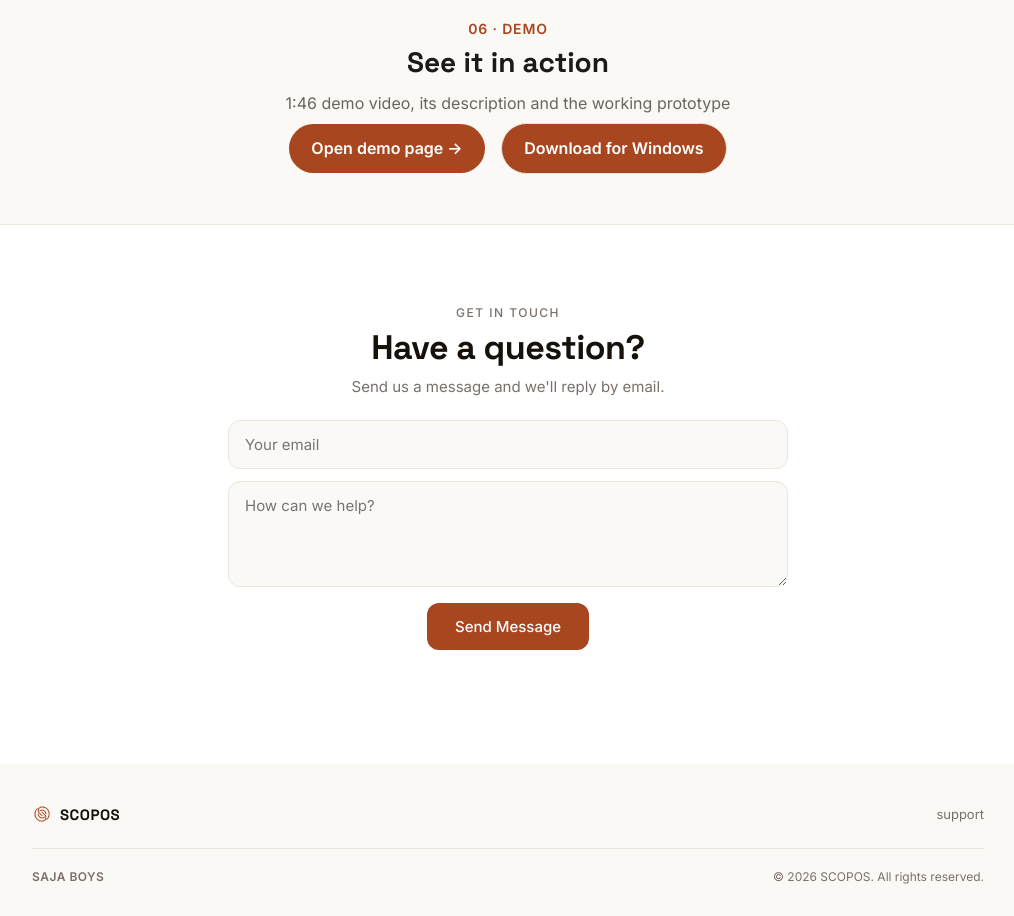
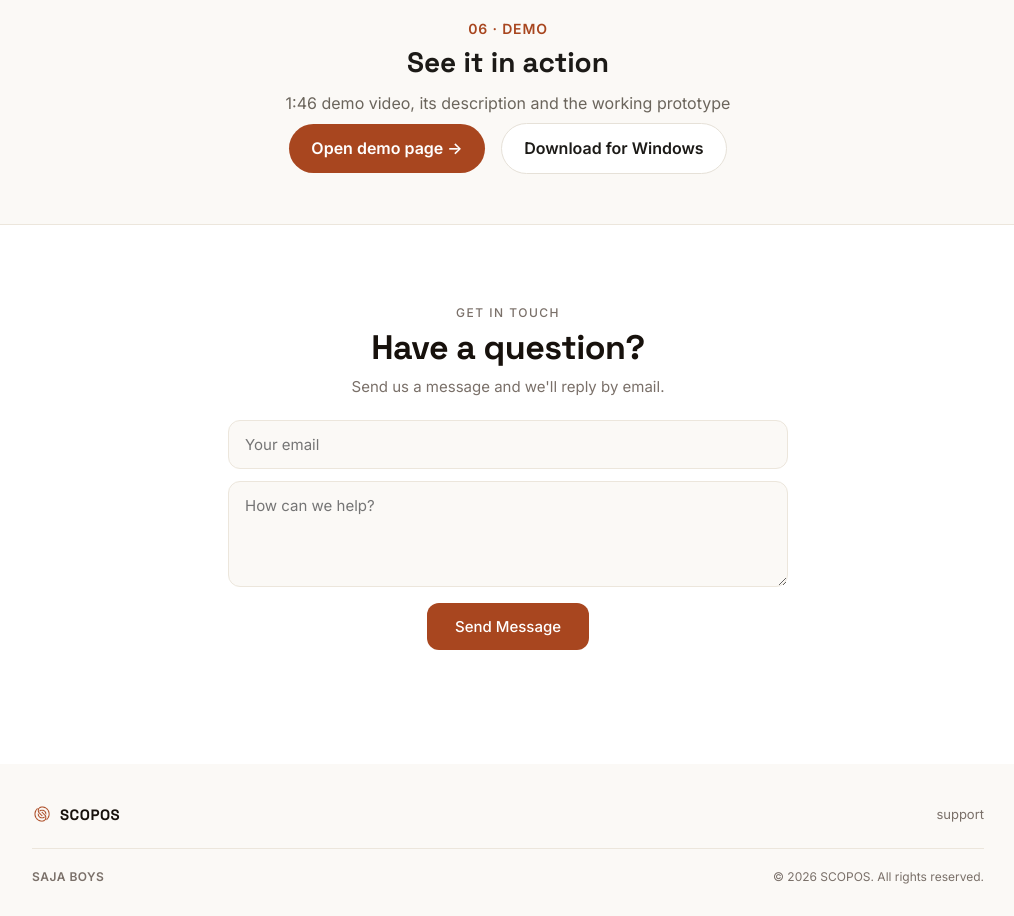
Before and after one commit to SherzodALTUIT26/Scopus_Website, a plain HTML site: page index.html in a window 1280 px wide. Shown: the part 3740-4656 px from the top of the page, without its empty margins (132-1146 px from the left). Drawn offline with Linux system fonts and the light colour scheme.

Commit message:
Fix secondary button style
Co-Authored-By: Claude Opus 5.5 <noreply@anthropic.com>

```diff
--- a/index.html
+++ b/index.html
@@ -718,7 +718,7 @@
 #pd{--fg:#1c1a17;--mut:#6b655c;--acc:#a8461f;--card:#fff;--line:#e6e1d8;color:var(--fg);font:16px/1.6 'Inter',-apple-system,sans-serif;text-align:left}
 #pd h2,#pd h3{font-family:'Space Grotesk',sans-serif}
 section[id]{scroll-margin-top:80px}
-#pd .ghost{background:var(--card);color:var(--fg);border:1px solid var(--line)}
+#pd .big.ghost{background:var(--card);color:var(--fg);border:1px solid var(--line)}
 #pd *{box-sizing:border-box}
 #pd a{color:var(--acc)}
 #pd .w{max-width:960px;margin:0 auto;padding:0 16px}
```
